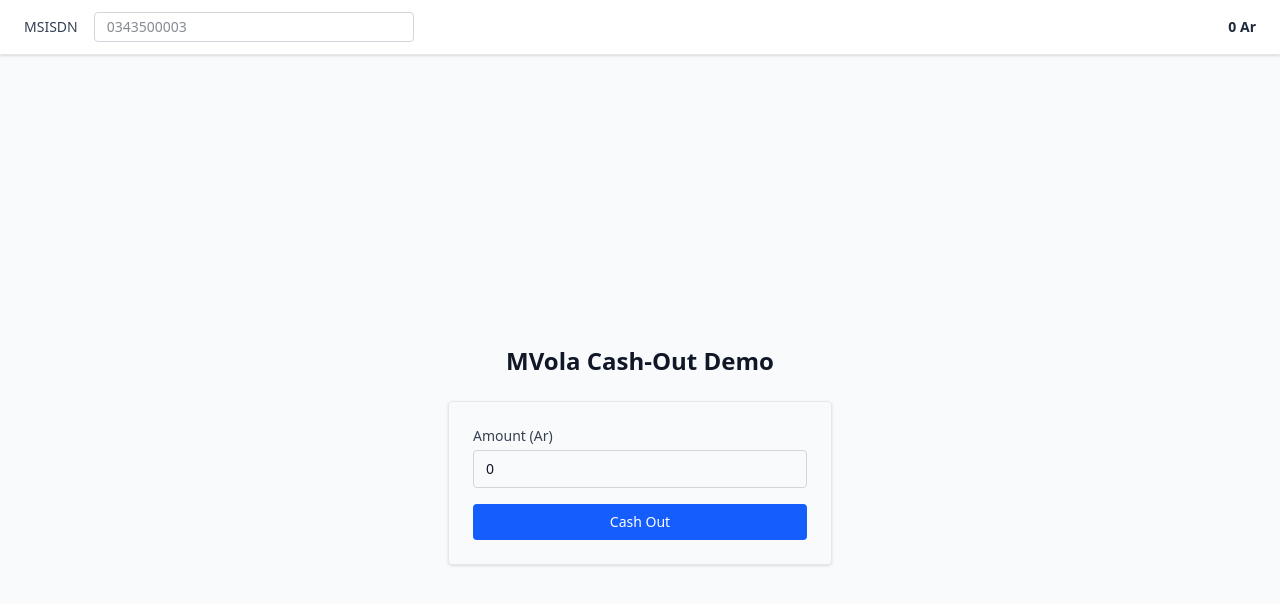
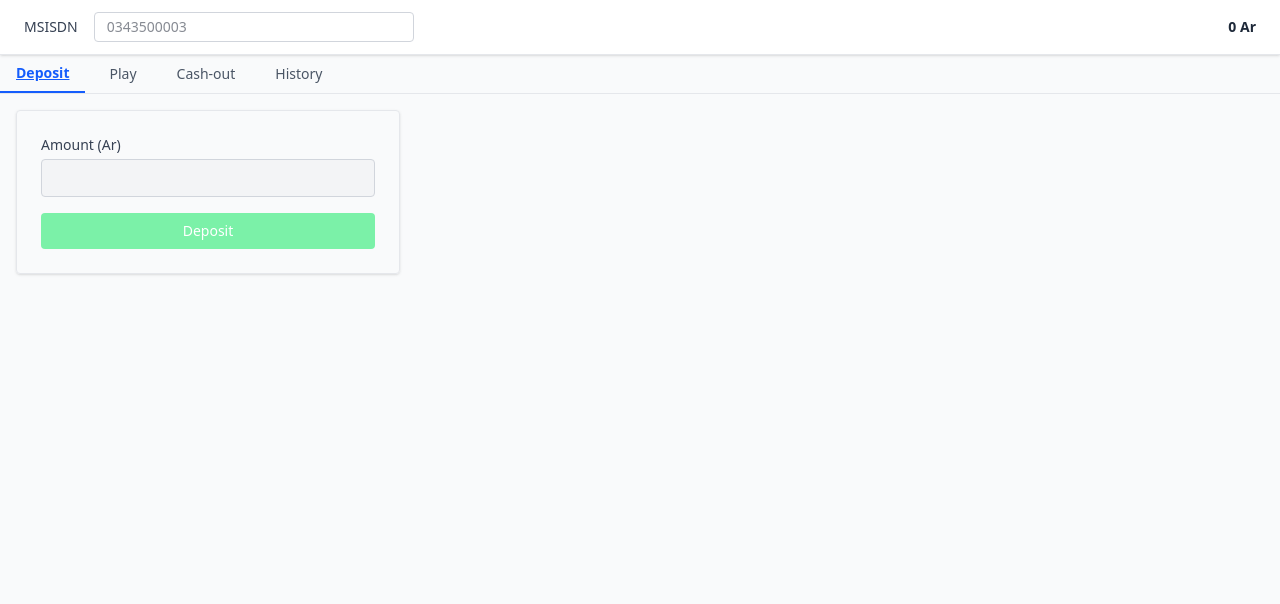
Before and after one commit to ckandrinirina/mvola-poc, a Next.js app: page / in a window 1280 px wide. Shown: the top 604 px of the page. Built offline with nearby package versions, Linux system fonts and the light colour scheme.

Commit message:
feat: compose tabbed UI in page layout and refactor CoinFlipGame to use MsisdnContext

```diff
--- a/src/app/layout.tsx
+++ b/src/app/layout.tsx
@@ -2,8 +2,9 @@
 import "./globals.css";
 
 export const metadata: Metadata = {
-  title: "MVola Withdrawal Demo",
-  description: "Demo UI for MVola payout integration",
+  title: "MVola PoC — Wallet Demo",
+  description:
+    "Full round-trip demo: deposit, coin-flip game, cash-out, and transaction history via MVola sandbox.",
 };
 
 export default function RootLayout({
--- a/src/app/page.tsx
+++ b/src/app/page.tsx
@@ -1,13 +1,23 @@
+import { WalletHeader } from "@/components/WalletHeader";
+import { TabbedLayout } from "@/components/TabbedLayout";
+import { DepositForm } from "@/components/DepositForm";
+import { CoinFlipGame } from "@/components/CoinFlipGame";
 import CashOutForm from "@/components/CashOutForm";
-import { WalletHeader } from "@/components/WalletHeader";
+import { TransactionHistory } from "@/components/TransactionHistory";
 
 export default function Home() {
   return (
-    <WalletHeader>
-      <main className="min-h-screen flex flex-col items-center justify-center p-8">
-        <h1 className="text-2xl font-bold mb-6">MVola Cash-Out Demo</h1>
-        <CashOutForm />
-      </main>
-    </WalletHeader>
+    <main className="min-h-screen bg-gray-50">
+      <WalletHeader>
+        <TabbedLayout
+          tabs={[
+            { label: "Deposit", content: <DepositForm /> },
+            { label: "Play", content: <CoinFlipGame /> },
+            { label: "Cash-out", content: <CashOutForm /> },
+            { label: "History", content: <TransactionHistory /> },
+          ]}
+        />
+      </WalletHeader>
+    </main>
   );
 }
--- a/src/components/CoinFlipGame.tsx
+++ b/src/components/CoinFlipGame.tsx
@@ -1,6 +1,7 @@
 "use client";
 
 import { useState } from "react";
+import { useMsisdnContext } from "./WalletHeader";
 
 // ---- Types ------------------------------------------------------------------
 
@@ -19,24 +20,10 @@
   balance?: number;
 }
 
-// ---- Props ------------------------------------------------------------------
-
-interface CoinFlipGameProps {
-  msisdn: string;
-  balance: number;
-  refreshBalance: () => void;
-}
-
 // ---- Component --------------------------------------------------------------
 
-/**
- * CoinFlipGame — the play-tab body.
- *
- * Accepts msisdn, balance, and refreshBalance as props (passed from MsisdnContext
- * via the parent). Provides a bet input, heads/tails selector, and a Flip button
- * that POSTs to /api/game/coinflip. Handles win, loss, 409, and 400 responses.
- */
-export function CoinFlipGame({ msisdn, balance, refreshBalance }: CoinFlipGameProps) {
+export function CoinFlipGame() {
+  const { msisdn, balance, refreshBalance } = useMsisdnContext();
   const [bet, setBet] = useState("1");
   const [choice, setChoice] = useState<GameChoice>("heads");
   const [phase, setPhase] = useState<Phase>("idle");
--- a/tasks/2026-04-16_mvola-prof/epics/08_tabbed-ui/EPIC.md
+++ b/tasks/2026-04-16_mvola-prof/epics/08_tabbed-ui/EPIC.md
@@ -38,13 +38,13 @@
 
 | # | Story | Size | Status |
 |---|-------|------|--------|
-| 01 | `WalletHeader` component — MSISDN input + balance polling | M | TODO |
-| 02 | `TabbedLayout` component — tab switcher | S | TODO |
-| 03 | `DepositForm` component — deposit POST + polling | M | TODO |
-| 04 | `CoinFlipGame` component — bet + play + result | M | TODO |
-| 05 | Refactor `WithdrawForm` → `CashOutForm` — wallet-aware | M | TODO |
-| 06 | `TransactionHistory` component — merged history list | M | TODO |
-| 07 | Compose `page.tsx` + `layout.tsx` | S | TODO |
+| 01 | `WalletHeader` component — MSISDN input + balance polling | M | DONE |
+| 02 | `TabbedLayout` component — tab switcher | S | DONE |
+| 03 | `DepositForm` component — deposit POST + polling | M | DONE |
+| 04 | `CoinFlipGame` component — bet + play + result | M | DONE |
+| 05 | Refactor `WithdrawForm` → `CashOutForm` — wallet-aware | M | DONE |
+| 06 | `TransactionHistory` component — merged history list | M | DONE |
+| 07 | Compose `page.tsx` + `layout.tsx` | S | DONE |
 
 ## Acceptance Criteria
 
```
Also changed, not shown: tasks/2026-04-16_mvola-prof/epics/08_tabbed-ui/stories/07_page-composition.md (+43 -14 lines).
